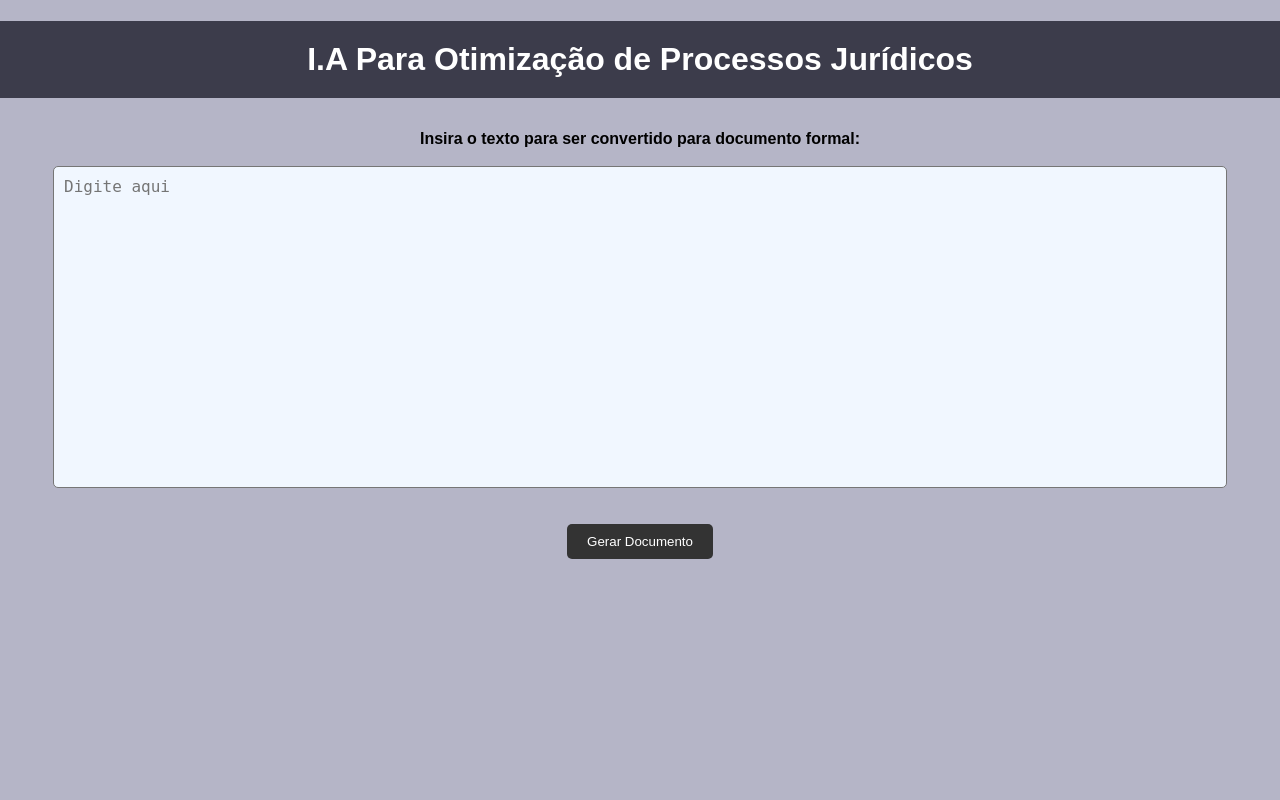
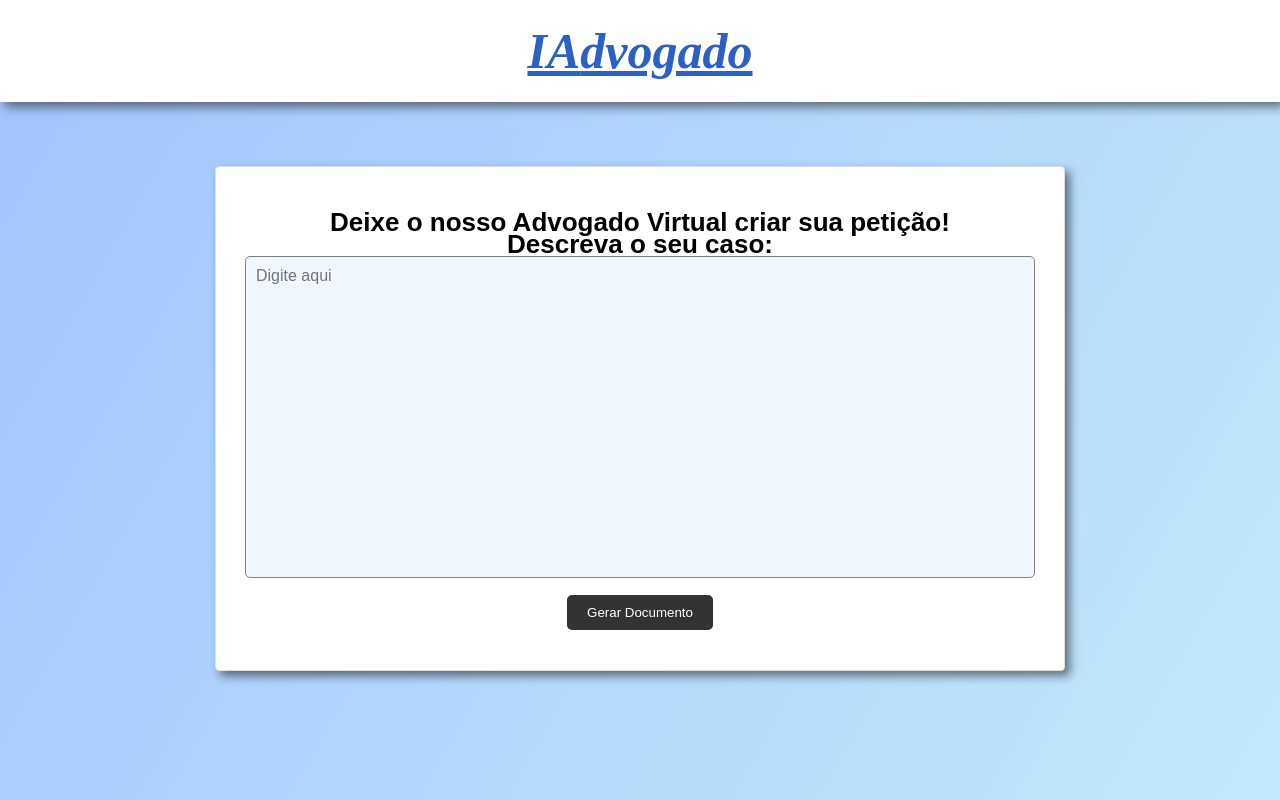
Before and after one commit to bielmenezesc/IAdvogado, a Flask app: page / in a window 1280 px wide. Run offline with Flask 3, Linux system fonts and the light colour scheme.

Commit message:
Finalizando projeto

```diff
--- a/app.py
+++ b/app.py
@@ -1,7 +1,9 @@
 from flask import Flask, request, render_template, redirect, url_for, send_file
 
 from ai import return_doc
-from create_word import download_document
+from create_word import create_word
+
+import os
 
 app = Flask(__name__)
 
@@ -15,8 +17,17 @@ def index():
 def create_juridic_doc():
     text = request.data
     doc = return_doc(text)
-    download_document(doc)
-    return "ok"
+    create_word(doc)
+    return redirect(url_for('download'))
+
+# Rota para download do arquivo
+@app.route('/download', methods=['GET'])
+def download():
+    # Substitua 'caminho/para/seu/arquivo/arquivo_a_ser_baixado.txt' pelo caminho do arquivo que você deseja enviar
+    file_path = os.path.join(app.root_path, 'output_docs', 'document.docx')
+
+    # Envie o arquivo para o cliente para download
+    return send_file(file_path, as_attachment=True)
 
 if __name__ == '__main__':
     app.run(debug=True)
--- a/templates/index.html
+++ b/templates/index.html
@@ -5,40 +5,52 @@
     <title>I.A to Jur</title>
     <style>
         body {
-  background-color:#b5b5c7;
-  font-family: Arial, Helvetica, sans-serif;
-  justify-content: center;
-  align-items: center;
-  margin: 0;
-}
-.header {
-  background-color: var(--purple);
-  color: var(--white);
-  font-size: 1rem;
+            font-family: 'Poppins', sans-serif;
+            background-image: linear-gradient(120deg, #a1c4fd 0%, #c2e9fb 100%);
+            min-height: 100vh;
             display: flex;
+            flex-direction: column;
             align-items: center;
             justify-content: center;
-
+            font-size: calc(10px + 2vmin);
+            color: black;
+            margin: 0;
+            text-align: center;
         }
 
-h1 {
-    text-align: center;
-    background-color:  #3c3c4b;
-    color: #fff;
-    padding: 20px;
+        header {
+            background-color: white;
+            width: 100%;
+            padding: 22px;
+            box-sizing: border-box;
+            position: fixed;
+            top: 0;
+            left: 0;
+            width: 100%;
+            z-index: 100;
+            text-transform: uppercase;
+            font-weight: bold;
+            box-shadow: 5px 5px 10px 0px rgba(0, 0, 0, 0.5);
         }
 
         form {
+            width: 60%;
             display: flex;
             flex-direction: column;
             align-items: center;
             margin: 4rem;
-  margin-top: 0;
+            margin-top: 100px;
+            background-color: #fff;
+            padding: 40px;
+            border: 1px solid #ddd;
+            box-shadow: 5px 5px 10px 0px rgba(0, 0, 0, 0.5);
+            border-radius: 4px;
         }
+
         label {
             display: block;
             font-weight: bold;
-    margin-top: 10px;
+            margin-bottom: -40px;
         }
 
         textarea {
@@ -50,7 +62,9 @@ textarea {
             font-size: 1rem;
             resize: none;
             background-color: #f1f7ff;
-
+            border: 1px solid gray;
+            margin: 5px 0;
+            font-family: 'Poppins', sans-serif;
         }
 
         input[type="button"] {
@@ -60,44 +74,112 @@ input[type="button"] {
             border: none;
             border-radius: 5px;
             cursor: pointer;
+            margin-top: -50px;
         }
 
         input[type="button"]:hover {
             background-color: #555;
         }
 
-footer{
+        footer {
             align-items: center;
             color: #fff;
             background-color: #555;
+        }
+
+        #loadingMessage {
+            display: none;
+            font-size: 18px;
+            padding: 20px;
+            background-color: #2ecc71;
+            /* Cor de fundo verde */
+            color: #fff;
+            /* Cor do texto branca */
+            border-radius: 8px;
+            /* Cantos arredondados */
+            box-shadow: 0 4px 6px rgba(0, 0, 0, 0.1);
+            /* Sombra suave */
+        }
+
+
+        a#downloadLink {
+            font-size: 18px;
+            display: none;
+            background-color: #333;
+            color: #fff;
+            padding: 10px 20px;
+            border: none;
+            border-radius: 5px;
+            cursor: pointer;
+            text-decoration: none;
+            /* Remove o sublinhado padrão do link */
+        }
+
+        a#downloadLink:hover {
+            background-color: #555;
+        }
+
+        .logo {
+            font-size: 40px;
+            font-weight: bold;
+            text-transform: lowercase;
+            font-family: 'Alfa Slab One';
+            color: #2b61c4;
+        }
+
+        .logo-text {
+            display: inline-block;
+            text-decoration: underline;
+            font-style: italic;
+            font-size: 50px;
+        }
+
+        #ia-text {
+            text-transform: uppercase;
         }
     </style>
 </head>
 
 <body>
-    <div className="header">
-        <h1>I.A Para Otimização de Processos Jurídicos</h1>
+    <header>
+        <div class="logo">
+            <span class="logo-text" id="ia-text">IA</span><span class="logo-text" id="advogado-text">dvogado</span>
         </div>
+    </header>
     <form id="myForm">
-        <label for="texto">Insira o texto para ser convertido para documento formal:</label><br>
+        <label for="texto">Deixe o nosso Advogado Virtual criar sua petição!</label><br>
+        <label for="texto">Descreva o seu caso:</label><br>
         <textarea id="texto" name="texto" rows="4" cols="50" placeholder="Digite aqui"></textarea><br><br>
-        <input type="button" value="Gerar Documento" onclick="enviarTexto()">
+        <input type="button" value="Gerar Documento" onclick="enviarTexto()" id="submitButton">
+        <p id="loadingMessage">O documento está sendo gerado. Por favor, aguarde...</p>
+        <a href="#" id="downloadLink">Download do Documento</a>
     </form>
 
     <script>
         function enviarTexto() {
             var texto = document.getElementById("texto").value;
+            var submitButton = document.getElementById("submitButton");
+            var loadingMessage = document.getElementById("loadingMessage");
+            var downloadLink = document.getElementById("downloadLink");
 
-            // Faz a requisição para a sua API Flask
+            submitButton.style.display = "none"; // Oculta o botão
+            loadingMessage.style.display = "block"; // Exibe a mensagem de carregamento
+
             fetch('http://127.0.0.1:5000/', {
                 method: 'POST',
                 headers: {
-                    'Content-Type': 'text/plain' // Define o tipo de conteúdo como texto simples
+                    'Content-Type': 'text/plain'
                 },
-                body: texto // Envia o texto para a API
+                body: texto
             })
-                .then(response => response.text())
-                .then(data => console.log(data)) // Mostra a resposta da API no console do navegador
+                .then(response => {
+                    loadingMessage.style.display = "none"; // Esconde a mensagem de carregamento
+                    downloadLink.style.display = "inline-block"; // Exibe o link de download
+                    downloadLink.addEventListener('click', function () {
+                        // Redireciona para o link do documento
+                        window.location.href = 'http://127.0.0.1:5000/download'; // Substitua com o caminho real do seu documento
+                    });
+                })
                 .catch(error => console.log('Erro:', error));
         }
     </script>
```
Also changed, not shown: ai.py (+5 -5 lines), create_word.py (+14 -32 lines), css/style.css (added), 1 other file. Lines whose indentation alone changed are shown as unchanged.
